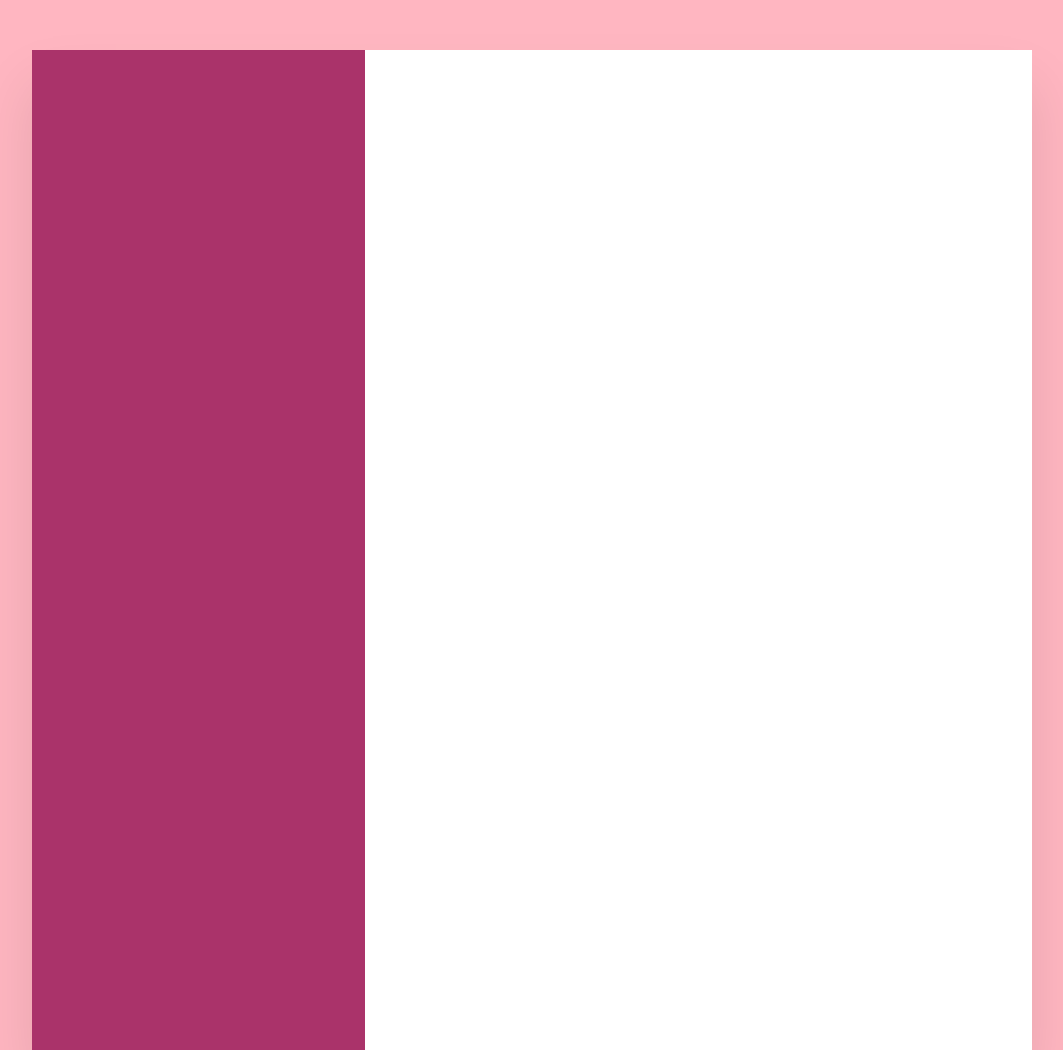
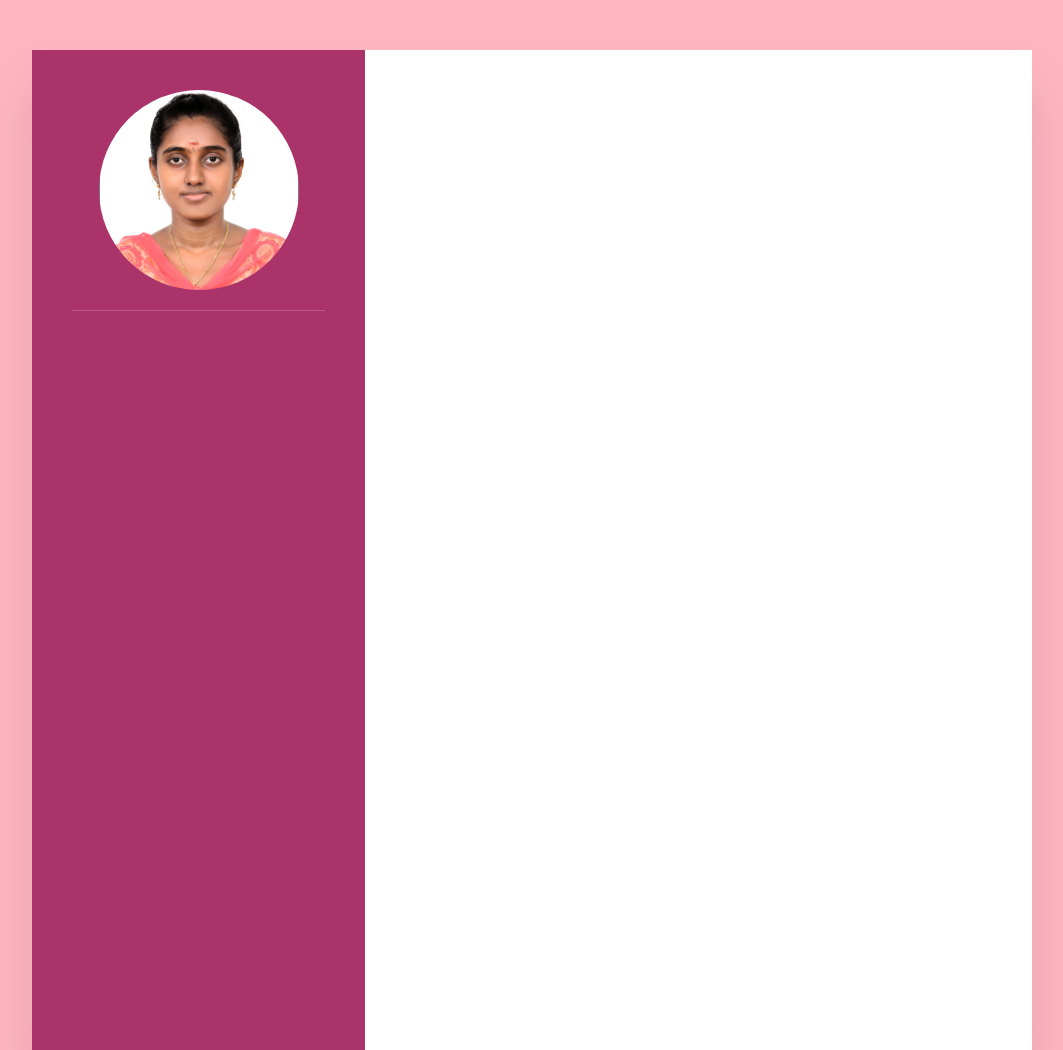
Before and after one commit to Meenadshi/Resume-html, a plain HTML site: page index.html in a window 1280 px wide. Shown: the top 1050 px of the page, without its empty margins (108-1171 px from the left). Drawn offline with Linux system fonts and the light colour scheme.

Commit message:
-Add. Created Profile Box region and added image to image holder

```diff
--- a/assets/css/style.css
+++ b/assets/css/style.css
@@ -31,6 +31,31 @@ body
     background: #AA336A;
     padding: 40px;
 }
+.profile-box
+{
+    position: relative;
+    display: flex;
+    flex-direction: column;
+    align-items: center;
+    padding-bottom: 20px;
+    border-bottom: 1px solid rgba(255,255,255,0.2);
+}
+.profile-box .imgHolder
+{
+    position: relative;
+    width: 200px;
+    height: 200px;
+    border-radius: 50%;
+    overflow: hidden;
+}
+.profile-box .imgHolder img{
+    position: absolute;
+    top: 0;
+    bottom: 0;
+    width: 100%;
+    height: 120%;
+    object-fit: cover;
+}
 .container .right-side
 {
     position: relative;
--- a/index.html
+++ b/index.html
@@ -9,7 +9,14 @@
 </head>
 <body>
     <div class="container">
-        <div class="left-side"></div>
+        <div class="left-side">
+            <div class="profile-box">
+                <div class="imgHolder">
+                    <img src="assets/img/meenadshi_photo.jpg" alt="Photo of Meenadshi">
+                    <h2>Meenadshi M<br><span>CSE Student</span></h2>
+                </div>
+            </div>
+        </div>
         <div class="right-side"></div>
     </div>
 </body>
```
